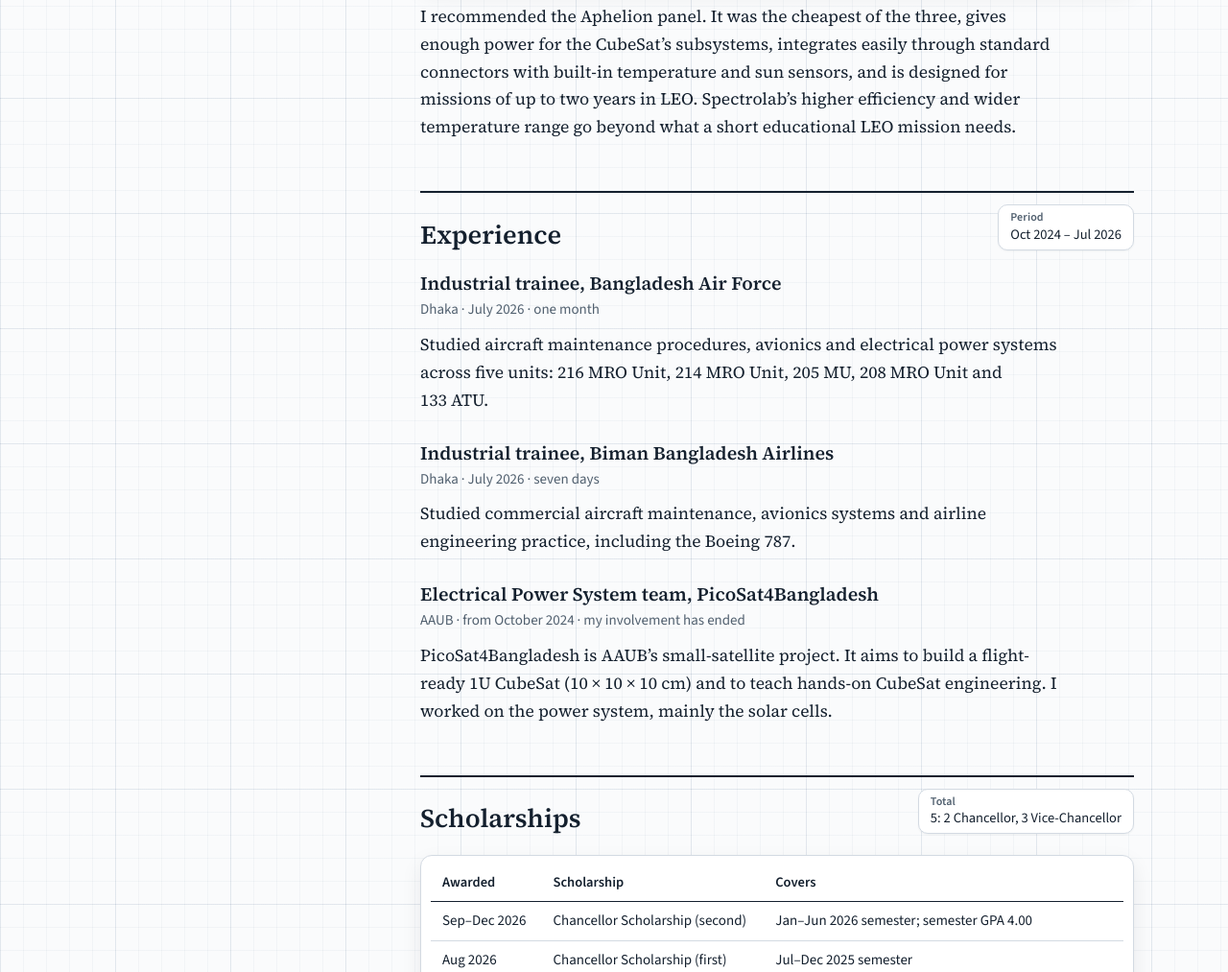
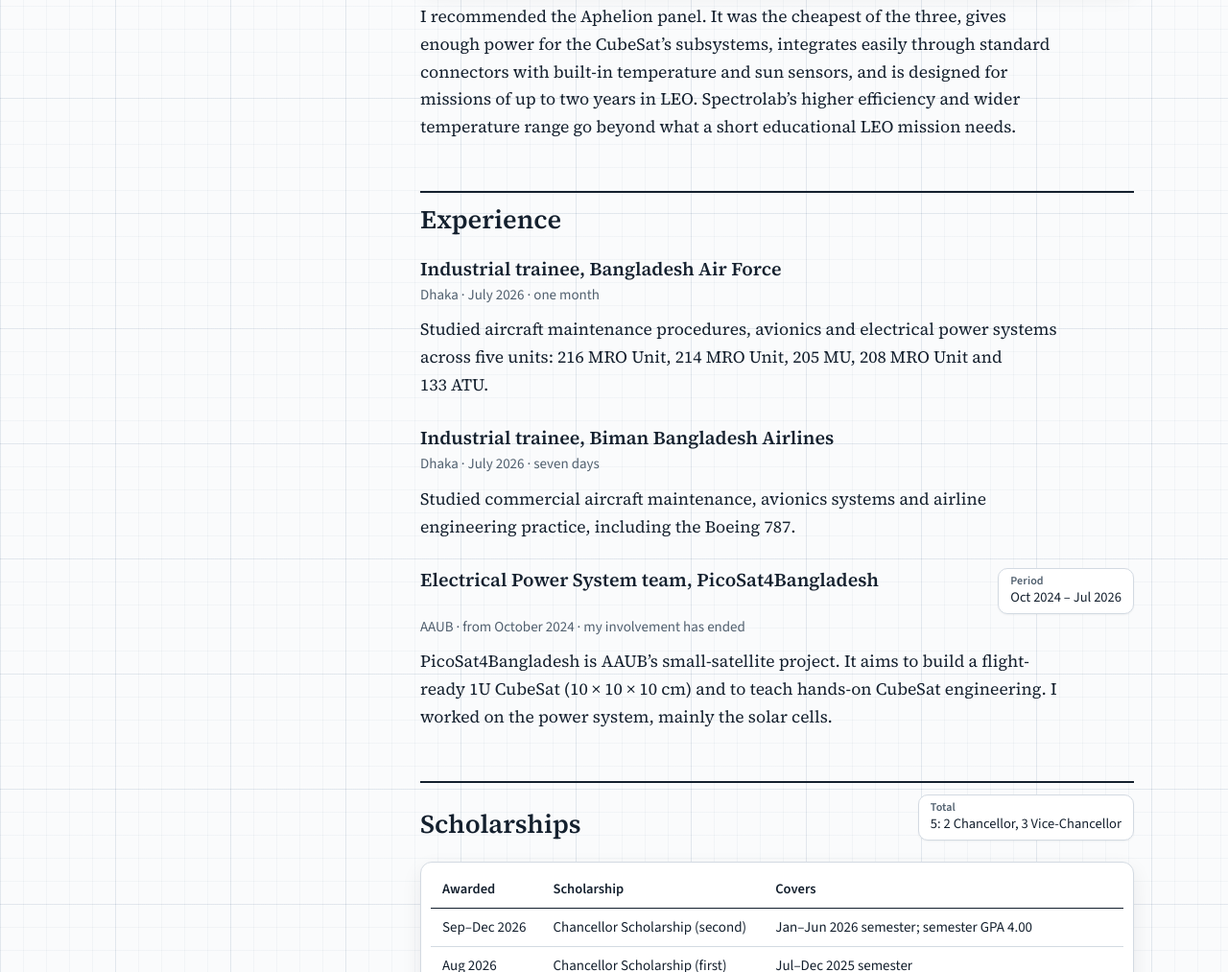
Before and after one commit to aishadin330-glitch/portfolio, a plain HTML site: page index.html in a window 1280 px wide. Shown: the part 4338-5351 px from the top of the page at 96% size. Drawn offline with Linux system fonts and the light colour scheme.

Commit message:
Move Period box beside PicoSat entry
Co-Authored-By: Claude Sonnet 5.5 <noreply@anthropic.com>

```diff
--- a/index.html
+++ b/index.html
@@ -561,7 +561,7 @@ footer a{display:inline-block;padding:13px 0}
 </section>
 
 <section id="experience">
-  <header class="sh"><h2>Experience</h2><dl class="sf"><div><dt>Period</dt><dd>Oct 2024 – Jul 2026</dd></div></dl></header>
+  <header class="sh"><h2>Experience</h2></header>
   <div class="entry">
     <h3>Industrial trainee, Bangladesh Air Force</h3>
     <p class="meta">Dhaka · July 2026 · one month</p>
@@ -573,7 +573,7 @@ footer a{display:inline-block;padding:13px 0}
     <p>Studied commercial aircraft maintenance, avionics systems and airline engineering practice, including the Boeing 787.</p>
   </div>
   <div class="entry">
-    <h3>Electrical Power System team, PicoSat4Bangladesh</h3>
+    <div class="entry-head"><h3>Electrical Power System team, PicoSat4Bangladesh</h3><dl class="sf"><div><dt>Period</dt><dd>Oct 2024 – Jul 2026</dd></div></dl></div>
     <p class="meta">AAUB · from October 2024 · my involvement has ended</p>
     <p>PicoSat4Bangladesh is AAUB’s small-satellite project. It aims to build a flight-ready 1U CubeSat (10 × 10 × 10 cm) and to teach hands-on CubeSat engineering. I worked on the power system, mainly the solar cells.</p>
   </div>
```
